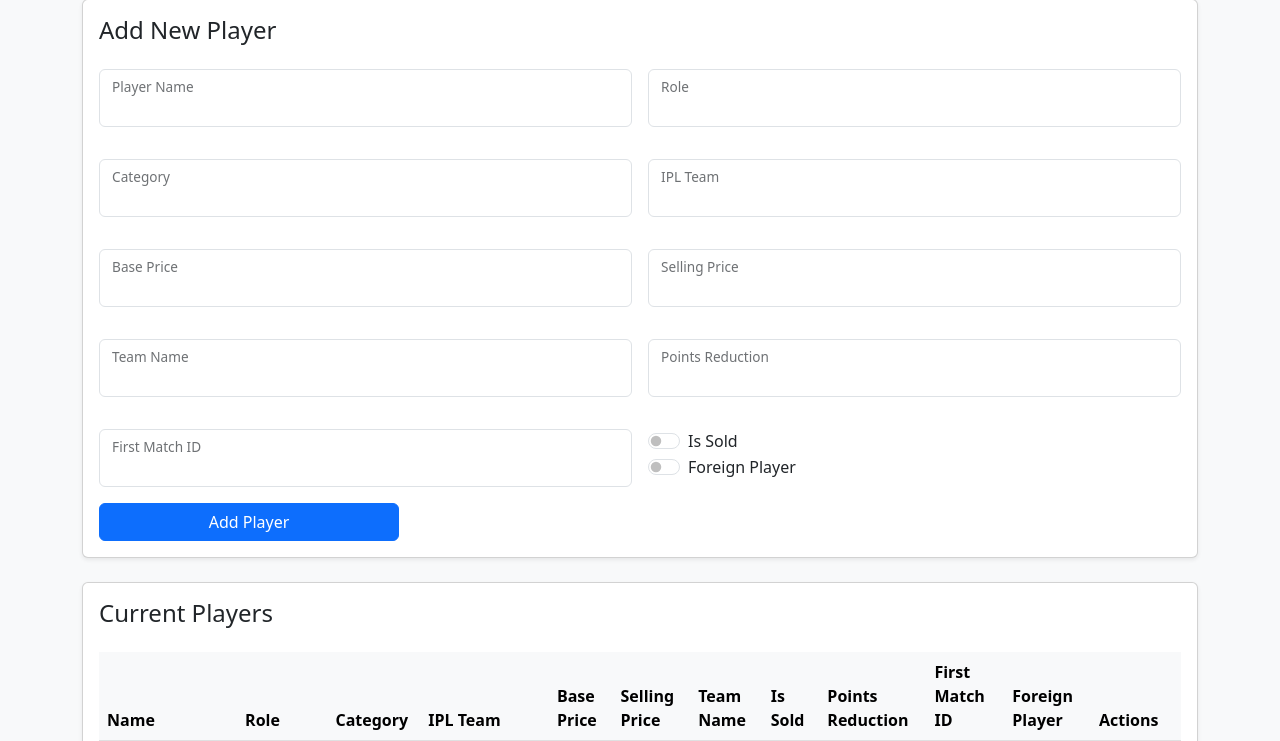
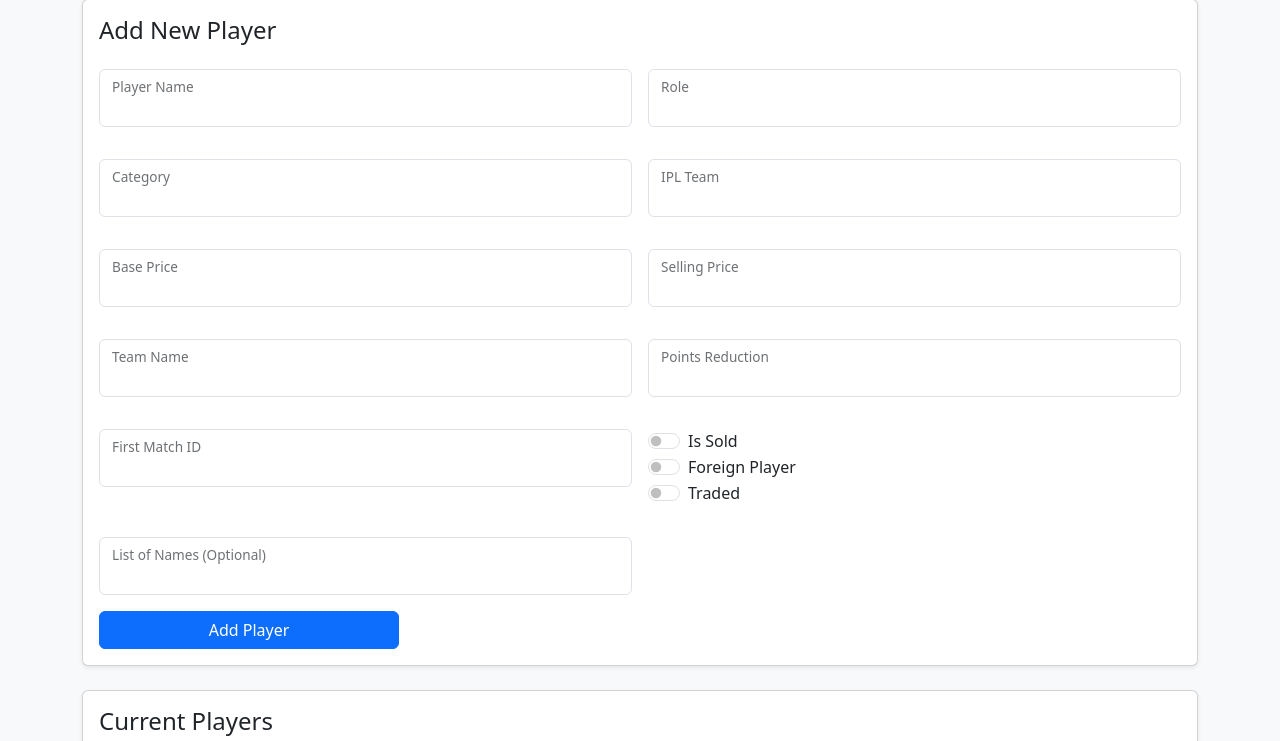
Before and after one commit to sahilvas/fpl-v2, a Flask app: page /admin/players in a window 1280 px wide. Shown: the part 117-858 px from the top of the page. Run offline with Flask 3, Linux system fonts and the light colour scheme; a user stored in the database is signed in; data comes from the database, SQL or seed files in the repository.

Commit message:
add player form changes

```diff
--- a/templates/admin_players.html
+++ b/templates/admin_players.html
@@ -85,6 +85,16 @@
                                     <input type="checkbox" class="form-check-input" id="foreign_player" name="foreign_player">
                                     <label class="form-check-label" for="foreign_player">Foreign Player</label>
                                 </div>
+                                <div class="form-check form-switch">
+                                    <input type="checkbox" class="form-check-input" id="traded" name="traded" >
+                                    <label class="form-check-label" for="traded">Traded</label>
+                                </div>
+                            </div>
+                        </div>
+                        <div class="col-md-6">
+                            <div class="form-floating mb-3">
+                                <input type="text" class="form-control" id="name_array" name="name_array" >
+                                <label for="name_array">List of Names (Optional)</label>
                             </div>
                         </div>
                     </div>
```
